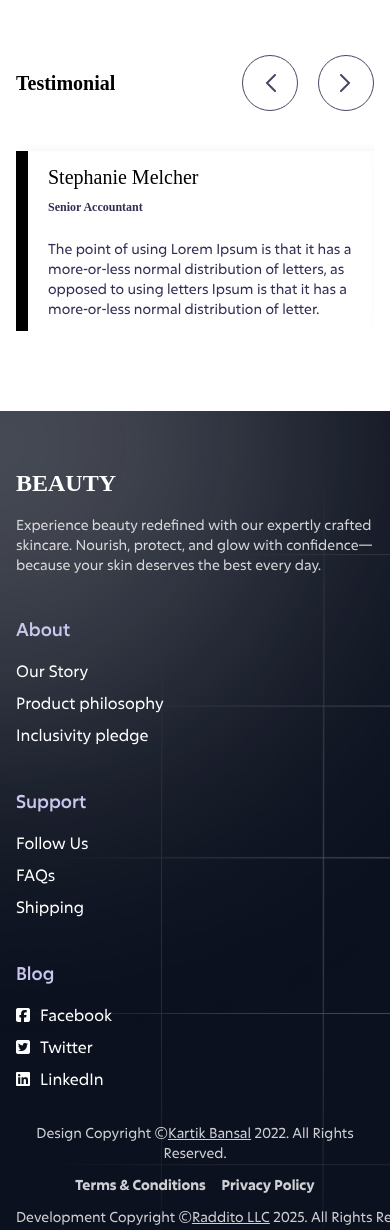
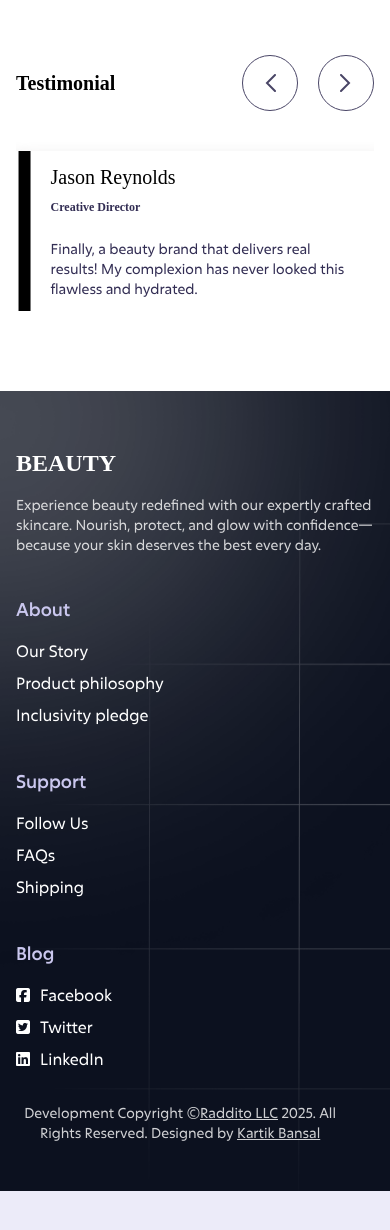
Before and after one commit to shakib-mia/beauty, a website built with Vite: page index.html in a window 390 px wide. Shown: the part 4108-5338 px from the top of the page. After the commit the page ends 5299 px from the top, so only its background shows below. Built offline with nearby package versions, Linux system fonts and the light colour scheme; some packages are replaced by stand-ins of ours; a web font is replaced by a local one.

```diff
--- a/index.html
+++ b/index.html
@@ -389,7 +389,7 @@
             >
               Your full-service skincare journey begins here! From deep
               hydration to anti-aging solutions, our innovative formulas
-              nourish, protect, and transform your skin effortlessly. ✨
+              nourish, protect, and transform your skin effortlessly.
             </p>
 
             <div
@@ -522,10 +522,9 @@
                         <p
                           class="text-sm md:text-base xl:text-xl text-secondary mt-6"
                         >
-                          The point of using Lorem Ipsum is that it has a
-                          more-or-less normal distribution of letters, as
-                          opposed to using letters Ipsum is that it has a
-                          more-or-less normal distribution of letter.
+                          Innovative, effective, and luxurious! Every product
+                          feels like a spa experience, and the results speak for
+                          themselves.
                         </p>
                       </div>
                     </div>
@@ -543,20 +542,19 @@
                         <h6
                           class="text-xl md:text-2xl xl:text-[1.75rem] font-medium ranade"
                         >
-                          Stephanie Melcher
+                          Emily Carter
                         </h6>
                         <p
                           class="text-xs md:text-sm xl:text-base text-secondary font-bold ranade mt-2"
                         >
-                          Senior Accountant
+                          Marketing Manager
                         </p>
                         <p
                           class="text-sm md:text-base xl:text-xl text-secondary mt-6"
                         >
-                          The point of using Lorem Ipsum is that it has a
-                          more-or-less normal distribution of letters, as
-                          opposed to using letters Ipsum is that it has a
-                          more-or-less normal distribution of letter.
+                          These products have completely transformed my skincare
+                          routine! My skin feels healthier, smoother, and more
+                          radiant than ever.
                         </p>
                       </div>
                     </div>
@@ -574,20 +572,19 @@
                         <h6
                           class="text-xl md:text-2xl xl:text-[1.75rem] font-medium ranade"
                         >
-                          Stephanie Melcher
+                          Jason Reynolds
                         </h6>
                         <p
                           class="text-xs md:text-sm xl:text-base text-secondary font-bold ranade mt-2"
                         >
-                          Senior Accountant
+                          Creative Director
                         </p>
                         <p
                           class="text-sm md:text-base xl:text-xl text-secondary mt-6"
                         >
-                          The point of using Lorem Ipsum is that it has a
-                          more-or-less normal distribution of letters, as
-                          opposed to using letters Ipsum is that it has a
-                          more-or-less normal distribution of letter.
+                          Finally, a beauty brand that delivers real results! My
+                          complexion has never looked this flawless and
+                          hydrated.
                         </p>
                       </div>
                     </div>
@@ -694,9 +691,9 @@
           </div>
 
           <div
-            class="grid grid-cols-1 md:grid-cols-2 xl:grid-cols-3 mt-8 md:mt-16 lg:mt-32 justify-center gap-3 md:gap-0"
+            class="text-center mt-8 md:mt-16 lg:mt-32 justify-center gap-3 md:gap-0 w-11/12 xl:w-full"
           >
-            <p class="text-sm opacity-80 text-center xl:text-left">
+            <!-- <p class="text-sm opacity-80 text-center xl:text-left">
               Design Copyright &copy;<a
                 href="https://www.figma.com/file/5Qocnzgr3m9770W0Z1nPHy/Landing-Page-UI-Kit-(Community)?type=design&node-id=530-160&mode=design&t=MJg51eR5h6et28tA-0"
                 class="underline hover:no-underline"
@@ -704,16 +701,16 @@
                 >Kartik Bansal</a
               >
               2022. All Rights Reserved.
-            </p>
+            </p> -->
 
-            <ul
+            <!-- <ul
               class="flex gap-4 justify-center opacity-80 font-bold text-sm xl:text-base"
             >
               <li><a href="#">Terms & Conditions</a></li>
               <li><a href="#">Privacy Policy</a></li>
-            </ul>
+            </ul> -->
 
-            <p class="text-sm opacity-80 text-center xl:text-left text-nowrap">
+            <p class="text-sm opacity-80 xl:text-nowrap">
               Development Copyright &copy;<a
                 class="underline hover:no-underline"
                 href="https://raddito.com/"
@@ -721,7 +718,13 @@
                 rel="nofollow"
                 >Raddito LLC</a
               >
-              <span id="dev-year"></span>. All Rights Reserved.
+              <span id="dev-year"></span>. All Rights Reserved. Designed by
+              <a
+                href="https://www.figma.com/file/5Qocnzgr3m9770W0Z1nPHy/Landing-Page-UI-Kit-(Community)?type=design&node-id=530-160&mode=design&t=MJg51eR5h6et28tA-0"
+                class="underline hover:no-underline"
+                target="_blank"
+                >Kartik Bansal</a
+              >
             </p>
           </div>
         </div>
--- a/js/handleSlider.js
+++ b/js/handleSlider.js
@@ -1,9 +1,9 @@
-$(document).ready(function () {
-  $(".owl-carousel").owlCarousel({
-    items: 1,
-    margin: 40,
-  });
-});
+// $(document).ready(function () {
+//   $(".owl-carousel").owlCarousel({
+//     items: 1,
+//     margin: 40,
+//   });
+// });
 
 function handleSlideChange(slide, direction) {
   document.querySelector(`#${slide} .owl-${direction}`).click();
--- a/main.js
+++ b/main.js
@@ -1,5 +1,5 @@
 import Swiper from "swiper";
-import { Navigation, Pagination } from "swiper/modules";
+import { Autoplay, Navigation, Pagination } from "swiper/modules";
 import "swiper/css";
 import "swiper/css/navigation";
 import "swiper/css/pagination";
@@ -48,9 +48,10 @@
 // init Swiper:
 const swiper = new Swiper(".swiper", {
   // configure Swiper to use modules
-  modules: [Navigation, Pagination],
+  modules: [Navigation, Pagination, Autoplay],
   // Navigation arrows
   loop: true,
+  autoplay: true,
   navigation: {
     nextEl: ".swiper-button-next",
     prevEl: ".swiper-button-prev",
```
